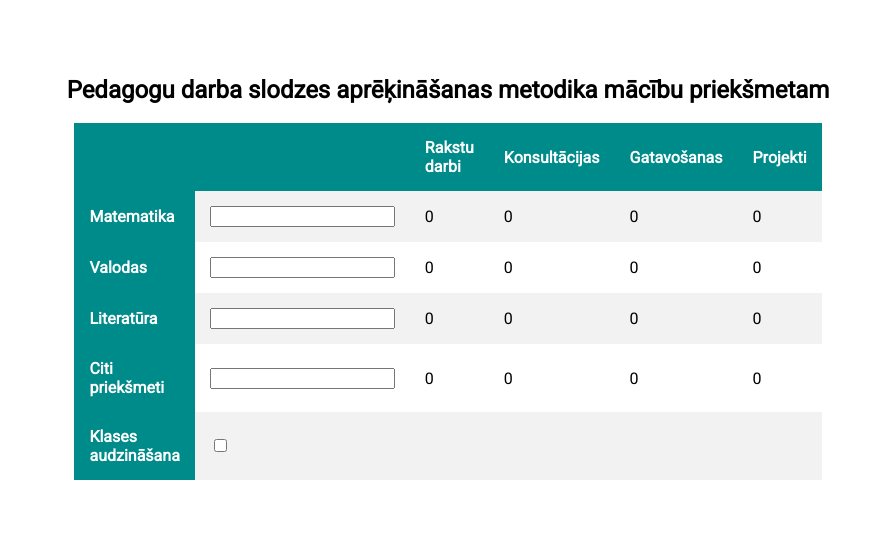
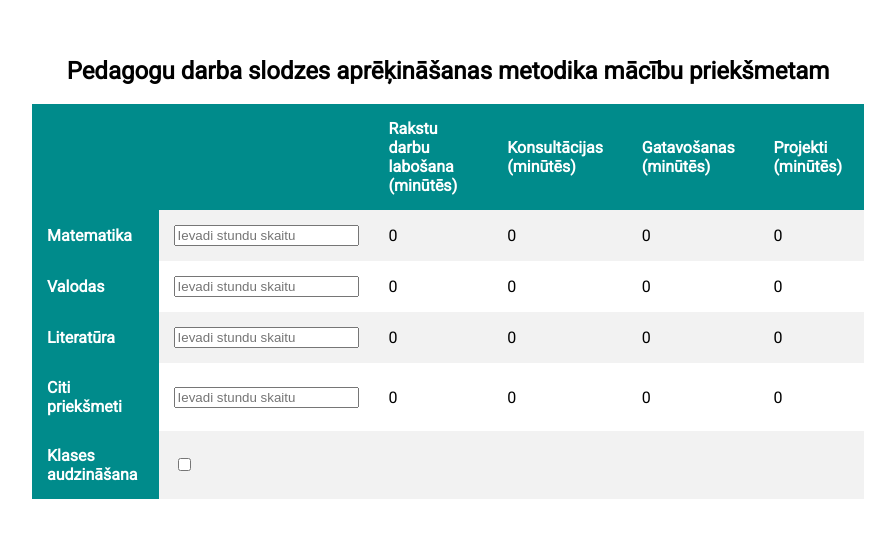
Before and after one commit to lynxja/tmp, a plain HTML site: page index.html in a window 1280 px wide. Shown: the part 132-670 px from the top of the page, without its empty margins (192-1087 px from the left). Drawn offline with Linux system fonts and the light colour scheme.

Commit message:
Update table

```diff
--- a/index.html
+++ b/index.html
@@ -15,14 +15,14 @@
       <tr>
         <th></th>
         <th></th>
-        <th>Rakstu darbi</th>
-        <th>Konsultācijas</th>
-        <th>Gatavošanas</th>
-        <th>Projekti</th>
+        <th>Rakstu darbu labošana (minūtēs)</th>
+        <th>Konsultācijas (minūtēs)</th>
+        <th>Gatavošanas (minūtēs)</th>
+        <th>Projekti (minūtēs)</th>
       </tr>
       <tr class="subject">
         <th class="subjectName">Matematika</th>
-        <td><input class="input" type="number"/></td>
+        <td><input class="input" type="number" placeholder="Ievadi stundu skaitu"/></td>
         <!-- <td><button type="button" class="calculateButton">Aprēķināt</button></td> -->
         <td class="writingWork"></td>
         <td class="consultation"></td>
@@ -31,7 +31,7 @@
       </tr>
       <tr class="subject">
         <th class="subjectName">Valodas</th>
-        <td><input class="input" type="number"/></td>
+        <td><input class="input" type="number" placeholder="Ievadi stundu skaitu"/></td>
         <!-- <td><button type="button" class="calculateButton">Aprēķināt</button></td> -->
         <td class="writingWork"></td>
         <td class="consultation"></td>
@@ -40,7 +40,7 @@
       </tr>
       <tr class="subject">
         <th class="subjectName">Literatūra</th>
-        <td><input class="input" type="number"/></td>
+        <td><input class="input" type="number" placeholder="Ievadi stundu skaitu"/></td>
         <!-- <td><button type="button" class="calculateButton">Aprēķināt</button></td> -->
         <td class="writingWork"></td>
         <td class="consultation"></td>
@@ -49,7 +49,7 @@
       </tr>
       <tr class="subject">
         <th class="subjectName">Citi priekšmeti</th>
-        <td><input class="input" type="number"/></td>
+        <td><input class="input" type="number" placeholder="Ievadi stundu skaitu"/></td>
         <!-- <td><button type="button" class="calculateButton">Aprēķināt</button></td> -->
         <td class="writingWork"></td>
         <td class="consultation"></td>
--- a/style.css
+++ b/style.css
@@ -17,21 +17,24 @@ body {
 
 table {
     border-collapse: collapse;
-    width: 35%;
-  }
+    width: 65%;
+}
 
-  th, td {
+th, td {
     text-align: left;
     padding: 15px;
-  }
+}
 
-  tr:nth-child(even){background-color: #f2f2f2}
+tr:nth-child(even){
+    background-color: #f2f2f2
+}
 
-  th {
-
+th {
     background-color: DarkCyan;
     color: white;
-  }
+}
 
 
-  tr:hover {background-color: Gainsboro;}
+tr:hover {
+    background-color: Gainsboro;
+}
```
